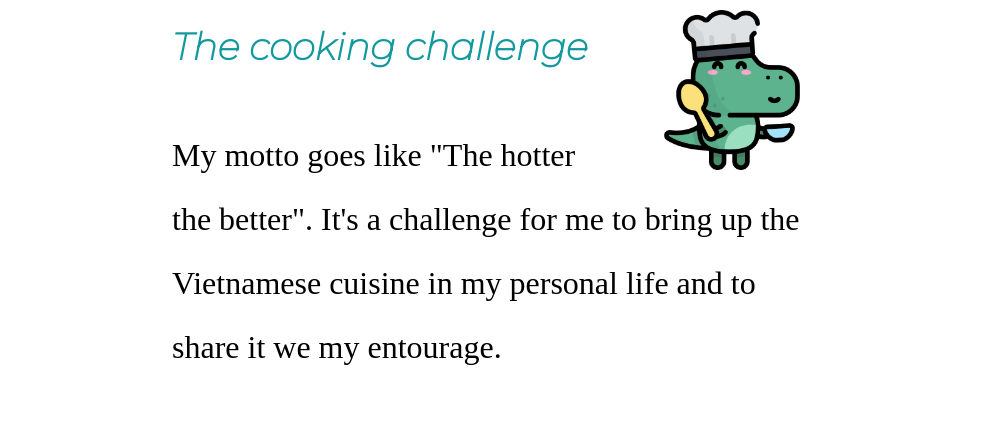
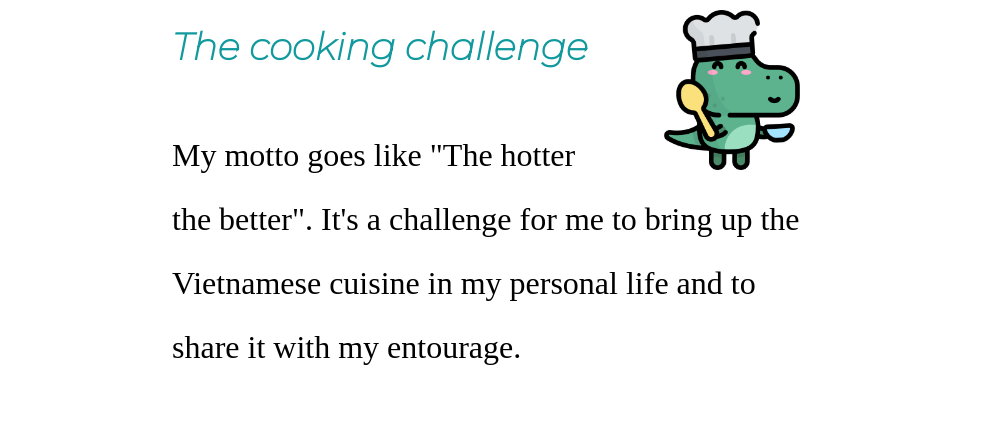
Before and after one commit to DuckieDuck1984/introduction_Minh, a plain HTML site: page index.html in a window 1280 px wide. Shown: the part 2060-2489 px from the top of the page, without its empty margins (148-1132 px from the left). Drawn offline with Linux system fonts and the light colour scheme; a web font is replaced by a local one.

Commit message:
Update typfout
Typfout => we = with my entourage

```diff
--- a/index.html
+++ b/index.html
@@ -39,7 +39,7 @@
       <div class="skill-row">
         <img class="chef-croco" src="images/chef.png" alt="a-chef-dino">
         <h3>The cooking challenge</h3>
-        <p>My motto goes like "The hotter the better". It's a challenge for me to bring up the Vietnamese cuisine in my personal life and to share it we my entourage.</p>
+        <p>My motto goes like "The hotter the better". It's a challenge for me to bring up the Vietnamese cuisine in my personal life and to share it with my entourage.</p>
       </div>
     </div>
     <hr>
```
